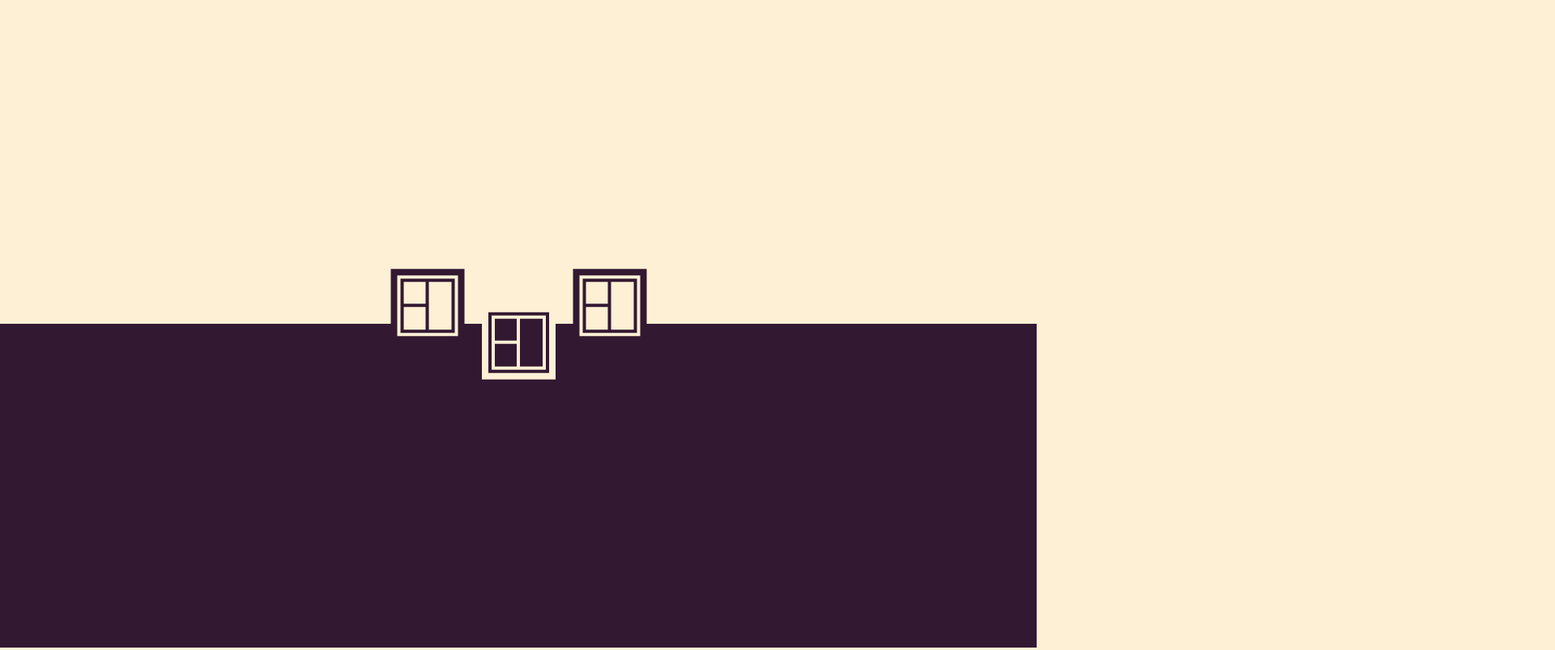
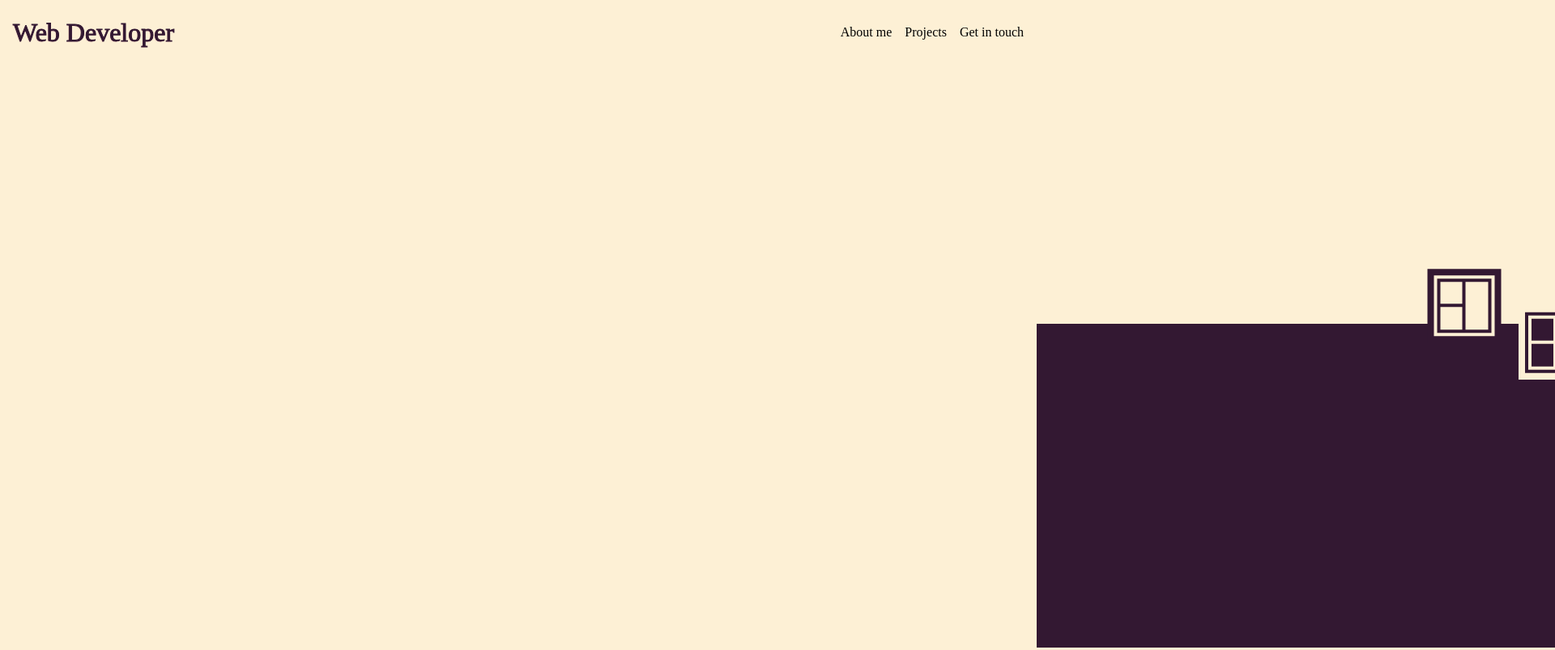
Before and after one commit to michaeland974/landing-page-v2, a website with bundled scripts: page src/index.html in a window 1280 px wide. Shown: the top 803 px of the page at 81% size, 1920 px wide, since content can reach past the window. Built offline with nearby package versions, Linux system fonts and the light colour scheme; files whose address does not match are found by name.

Commit message:
animation on page load updated with slide keyframe

```diff
--- a/src/index.html
+++ b/src/index.html
@@ -13,6 +13,20 @@
   <title>Portfolio</title>
 </head>
   <body>
+    <main>
+      <header>
+        <h1>Web Developer</h1>
+        <nav>
+          <ul>
+            <li>About me</li>
+            <li>Projects</li>
+            <li>Get in touch</li>
+          </ul>
+        </nav>
+
+      </header>
+    </main>
+
     <section class="overlay"
             id="on-load-overlay"
             aria-hidden="true">
@@ -33,5 +47,7 @@
       </div>
       <div id="half-background"></div>
     </section>
+
+
   </body>
 </html>
--- a/src/styles/base/_global.scss
+++ b/src/styles/base/_global.scss
@@ -9,10 +9,15 @@
   font-style: normal;
   font-weight: 400;
 }
-@font-face {  font-family: Serif-Text;
+@font-face {
+  font-family: Serif-Text;
   src: url('./../fonts/Trocchi-Regular.ttf');
   font-style: normal;
   font-weight: 400;
+}
+@font-face {
+  font-family: Bungee;
+  src: url('./../fonts/BungeeShade-Regular.ttf');
 }
 
 $fs-xl: clamp(1.75rem, 4vw, 2rem);
@@ -27,3 +32,12 @@ $dark: #331832;
 $highlight: #D81E58;
 $accent-main: #F0544F;
 $accent-sec: #C6D8D3;
+
+$kf-timing: 0.6s;
+$kf-slide-timing: 0.8s;
+$delays: (
+  "first": 0.4s,
+  "second": 0.7s,
+  "third": 1s,
+  "last": 1.2s
+);
--- a/src/styles/base/main.scss
+++ b/src/styles/base/main.scss
@@ -6,4 +6,9 @@ body{
   font-family: Regular-Text;
   font-size: global.$fs-400;
   position: relative;
+  overflow-x: hidden;
+
+  & > *{
+    position: absolute;
+  }
 }
--- /dev/null
+++ b/src/styles/content/content.scss
@@ -0,0 +1,49 @@
+@use 'sass:map';
+@use './../base/global';
+
+@keyframes Slide-In{
+  0%{
+    transform: translateX(-100vw);
+  }
+  100%{
+    transform: translateX(0);
+    overflow-y: scroll;
+  }
+}
+
+main{
+  transform: translateX(-100vw);
+  font-family: Serif-Text;
+  height: 300vh;
+  width: 100%;
+  background-color: global.$background;
+  animation: Slide-In
+    global.$kf-slide-timing
+    map.get(global.$delays, "last")
+    cubic-bezier(.45,.33,.31,1.13)
+    forwards;
+  // display: grid;
+
+  header{
+    width: 100%;
+    display: flex;
+    justify-content: space-between;
+    align-items: center;
+    padding: global.$display-padding;
+
+    nav{
+      ul{
+        display: flex;
+        gap: global.$display-padding;
+      }
+    }
+  }
+
+  h1{
+    font-family: Bungee;
+    -webkit-text-stroke-width: 1px;
+    font-size: global.$fs-xl;
+    color: global.$dark;
+    text-shadow: -1px 1px 1px rgba(global.$highlight, 0.1);
+  }
+}
--- a/src/styles/on-load/cluster.scss
+++ b/src/styles/on-load/cluster.scss
@@ -1,15 +1,13 @@
 @use './../base/global';
 @use './../base/utils';
-@use "sass:map";
+@use 'sass:map';
 
 $gap: 4px; //Only use EVEN #px else animation will be misaligned
 $dimension: 75px;
-$kf-timing: 0.6s;
 $translate-value: calc(($dimension / 4) + $gap);
 $translate-value-negative: calc($translate-value * -1);
 $left-shift: calc($dimension * 1.5 * -1);
 $right-shift: calc($dimension * 1.5);
-$delays: ("first": 0.4s, "second": 0.7s, "third": 1s);
 
 @keyframes Middle-To-Down{
   0%{
@@ -29,7 +27,6 @@ $delays: ("first": 0.4s, "second": 0.7s, "third": 1s);
   }
 }
 
-
 @keyframes MiddleRight-To-Up{
   0%{
     transform: translate($right-shift, 0px)
@@ -39,21 +36,20 @@ $delays: ("first": 0.4s, "second": 0.7s, "third": 1s);
   }
 }
 
-@keyframes Slide-Across{
+@keyframes Slide-Off{
   0%{
     transform: translateX(0px);
   }
   100%{
-    transform: translateX(45vw);
+    transform: translateX(100vw);
   }
 }
 
-// @for $i from 1 through 3{
-//   #on-load-overlay:nth-child(#{$i}) {
-//     -webkit-animation-delay:(#{$i*1s});
-//     animation-delay:(#{$i*1s});
-//   }
-// }
+body,
+#on-load-overlay{
+  overflow: hidden;
+}
+
 #on-load-overlay{
   height: 100%;
   width: 100%;
@@ -61,6 +57,11 @@ $delays: ("first": 0.4s, "second": 0.7s, "third": 1s);
   display: grid;
   place-items: center;
   background-color: global.$background;
+  animation: Slide-Off
+    global.$kf-slide-timing
+    map.get(global.$delays, "last")
+    cubic-bezier(.45,.33,.31,1.13)
+    forwards;
 
   *{
     grid-area: 1/1;
@@ -79,8 +80,8 @@ $delays: ("first": 0.4s, "second": 0.7s, "third": 1s);
     gap: $gap;
     padding: $gap;
     animation: Middle-To-Down
-      $kf-timing
-      map.get($delays, "second")
+      global.$kf-timing
+      map.get(global.$delays, "second")
       ease
       forwards;
 
@@ -114,8 +115,8 @@ $delays: ("first": 0.4s, "second": 0.7s, "third": 1s);
   .cluster[color-swapped][pos="left"]{
     transform: translateX($left-shift);
     animation: MiddleLeft-To-Up
-      $kf-timing
-      map.get($delays, "first")
+      global.$kf-timing
+      map.get(global.$delays, "first")
       forwards
       ease;
   }
@@ -123,12 +124,11 @@ $delays: ("first": 0.4s, "second": 0.7s, "third": 1s);
   .cluster[color-swapped][pos="right"]{
     transform: translateX($right-shift);
     animation: MiddleRight-To-Up
-      $kf-timing
-      map.get($delays, "third")
+      global.$kf-timing
+      map.get(global.$delays, "third")
       forwards
       ease;
   }
-
 
   #half-background{
     z-index: -1;
```
Lines whose indentation alone changed are shown as unchanged.
